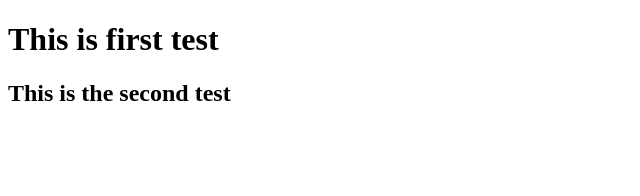
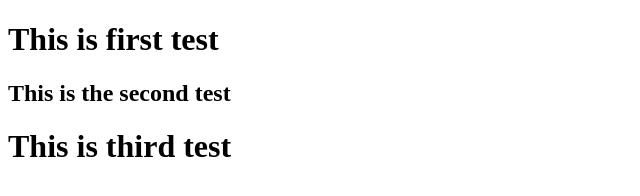
Before and after one commit to ManjilItani/Git-test-hub-, a website: page index.html in a window 1280 px wide. Shown: the whole page, without its empty margins (0-640 px from the left). Drawn offline with Linux system fonts and the light colour scheme.

```diff
--- a/index.html
+++ b/index.html
@@ -10,6 +10,7 @@
 
     <h1>This is first test</h1>
     <h2>This is the second test</h2>
+    <h1>This is third test</h1>
 
 </body>
 </html>
```
Also changed, not shown: package.json (+7 -2 lines), 2 other files.
